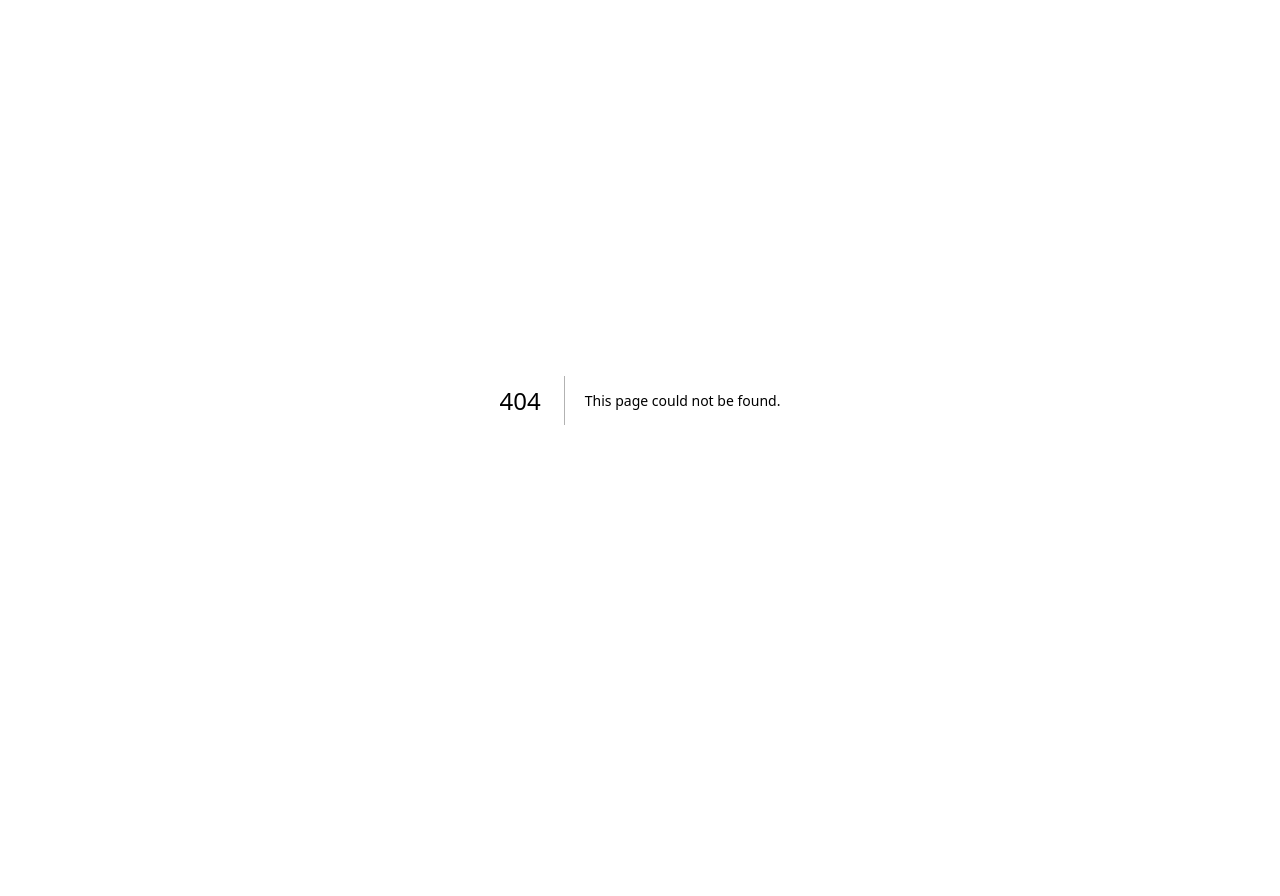
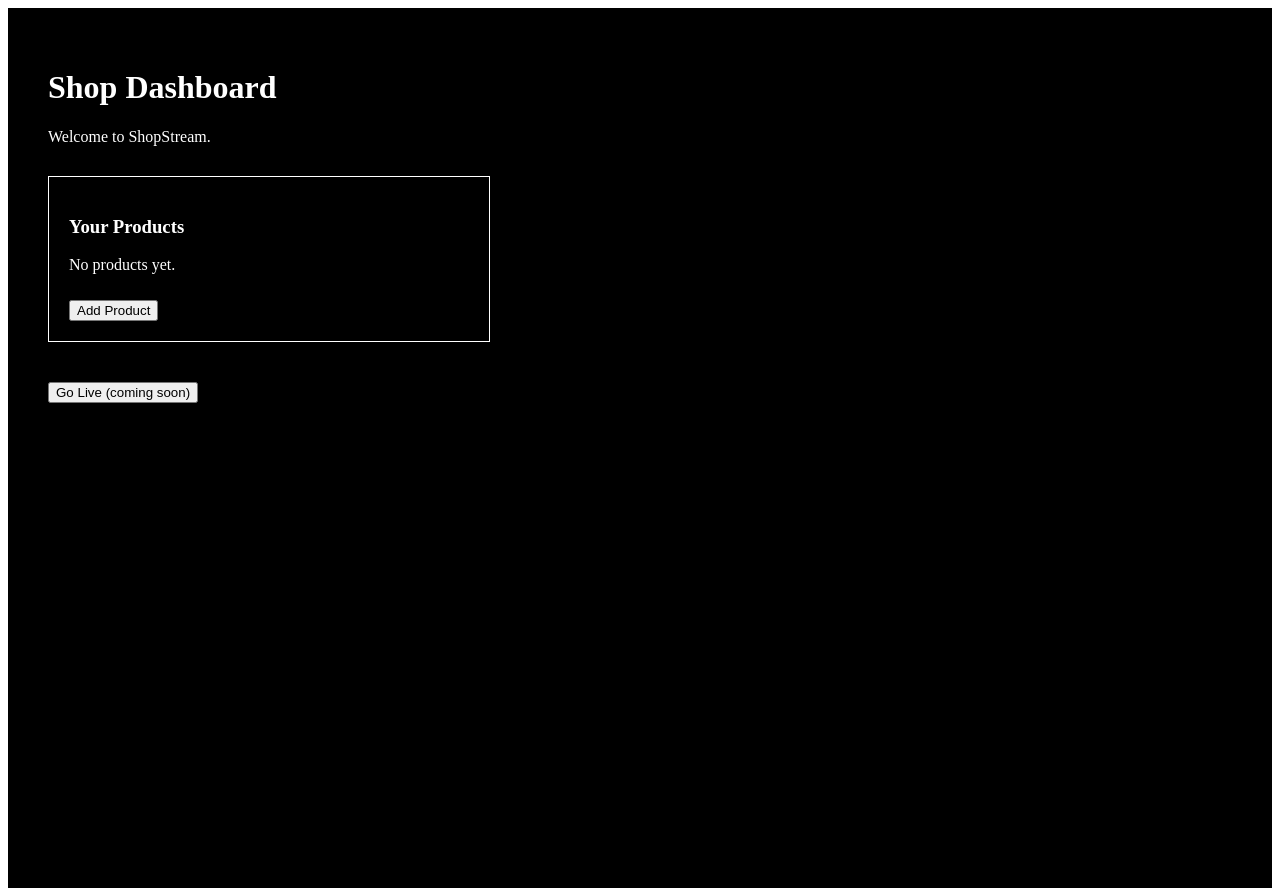
Before and after one commit to jds1985/Shopstream, a Next.js app: page /shop/dashboard in a window 1280 px wide. Before the commit this address had no page. Before the commit the page ends 800 px from the top, so only its background shows below. Built offline with nearby package versions, Linux system fonts and the light colour scheme.

Commit message:
Create page.tsx

```diff
--- /dev/null
+++ b/app/shop/dashboard/page.tsx
@@ -0,0 +1,37 @@
+"use client";
+
+export default function ShopDashboard() {
+  return (
+    <main style={{
+      minHeight: "100vh",
+      background: "black",
+      color: "white",
+      padding: "40px"
+    }}>
+      <h1>Shop Dashboard</h1>
+      <p>Welcome to ShopStream.</p>
+
+      <div style={{
+        marginTop: "30px",
+        border: "1px solid white",
+        padding: "20px",
+        maxWidth: "400px"
+      }}>
+        <h3>Your Products</h3>
+        <p>No products yet.</p>
+
+        <a href="/shop/products/new">
+          <button style={{ marginTop: "10px" }}>
+            Add Product
+          </button>
+        </a>
+      </div>
+
+      <div style={{ marginTop: "40px" }}>
+        <button>
+          Go Live (coming soon)
+        </button>
+      </div>
+    </main>
+  );
+}
```
